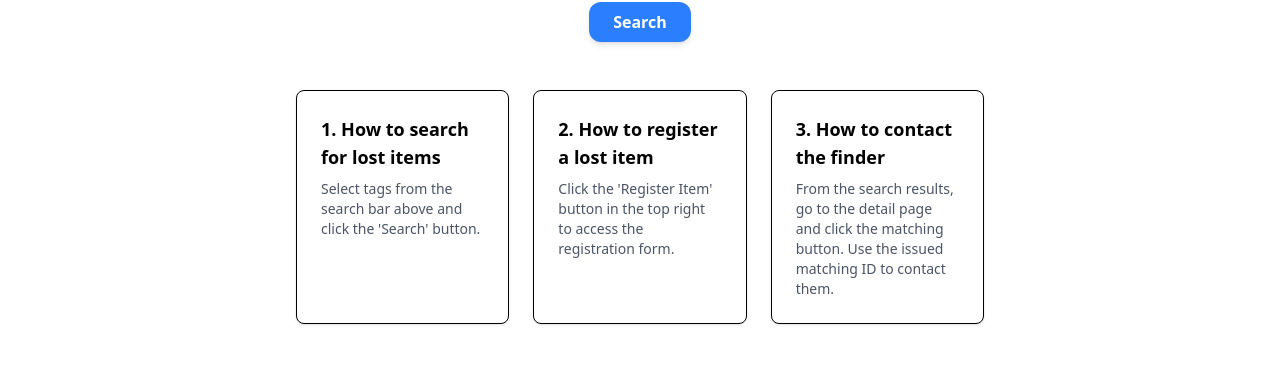
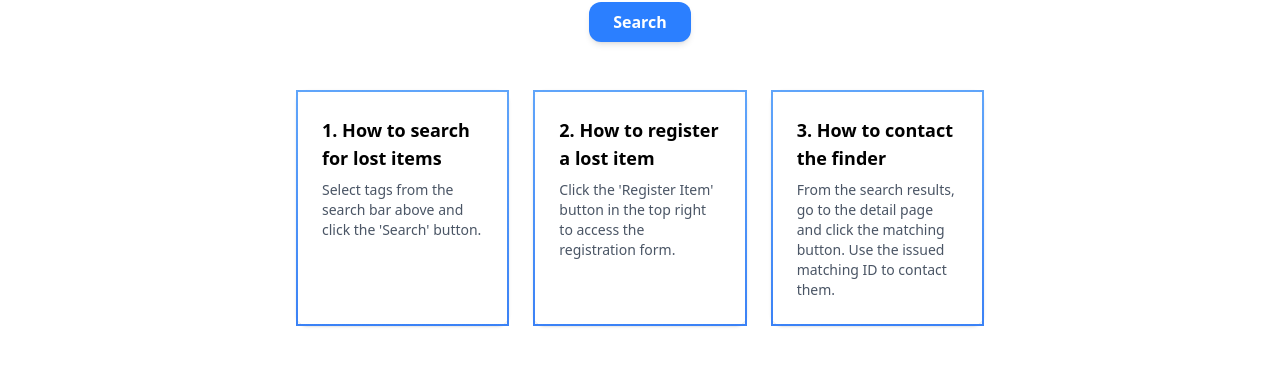
Before and after one commit to RikuRaito/Lost-Found, a React (Vite) app in the folder frontend/: page / in a window 1280 px wide. Shown: the part 438-804 px from the top of the page. Built offline with nearby package versions, Linux system fonts and the light colour scheme; no server answers.

Commit message:
翻訳機能の一部を修正

```diff
--- a/frontend/public/locales/en/translation.json
+++ b/frontend/public/locales/en/translation.json
@@ -38,7 +38,11 @@
     "emailDisc": "This email will be used to contact the item's owner",
     "other": "Other notes",
     "otherPlaceHold": "Enter any necessary information",
-    "submit": "Submit"
+    "submit": "Submit",
+    "completed": "Registering fineshed!",
+    "itemId": "Item ID",
+    "compDesc": "This will be necessary to contact the owner, so please take a screenshot of this page.",
+    "home": "Back to Home"
   },
   "access": {
     "access": "Lost item access",
--- a/frontend/public/locales/ja/translation.json
+++ b/frontend/public/locales/ja/translation.json
@@ -26,6 +26,7 @@
     "desc": "落とし物登録",
     "images": "写真(最大5枚)",
     "notSelected": "選択されていません",
+    "selectFile": "ファイルを選択",
     "itemTags": "落とし物タグ",
     "colorTags": "色タグ",
     "placeTags": "発見場所タグ",
@@ -38,7 +39,11 @@
     "emailDisc": "こちらのメールアドレスを使って落とし物の所有者とコンタクトが可能になります",
     "other": "その他備考等",
     "otherPlaceHold": "必要な情報を入力してください",
-    "submit": "登録"
+    "submit": "登録",
+    "completed": "登録が完了しました",
+    "itemId": "Item ID",
+    "compDesc": "所有者とコンタクトを取るために必ず必要になりますので，この画面のスクリーンショットを撮ってください",
+    "home": "Back to Home"
   },
   "access": {
     "access": "落とし物アクセス",
--- a/frontend/src/pages/Contact.jsx
+++ b/frontend/src/pages/Contact.jsx
@@ -33,9 +33,9 @@ const Contact = () => {
                 console.log('エラーが発生しました')
             }
             const result = await res.json();
-            const { id, email: respEmail } = result;
-            console.log('Report ID:', id, 'Email:', respEmail);
-            setReportId(id);
+            const { inquiry_id, email: respEmail } = result;
+            console.log('Report ID:', inquiry_id, 'Email:', respEmail);
+            setReportId(inquiry_id);
             setReturnedEmail(respEmail);
             setComplete(true);
         } catch (err) {
--- a/frontend/src/pages/NewItems.jsx
+++ b/frontend/src/pages/NewItems.jsx
@@ -35,6 +35,11 @@ const NewItems = () => {
     const [foundPeriod, setFoundPeriod] = useState('AM')
     const [foundTime, setFoundTime] = useState('') //HH
     const { t } = useTranslation();
+
+    const translateTag = (category, tag) => {
+      if (!tag) return '';
+      return t(`tag_values.${category}.${tag}`, { defaultValue: tag });
+    };
 
     const toggle = (value, list, setter) =>
         list.includes(value)
@@ -136,15 +141,15 @@ const NewItems = () => {
       return (
         <main className="p-4">
           <div className="max-w-md mx-auto space-y-4">
-            <h2 className="text-xl font-bold">登録が完了しました！</h2>
-            <p>忘れ物ID: <span className="font-mono">{newItemId}</span></p>
-            <p>メールアドレス: <span className="font-mono">{NewItemEmail}</span></p>
-            <p>所有者とコンタクトを取るために必ず必要になりますので，この画面のスクリーンショットを撮ってください</p>
+            <h2 className="text-xl font-bold">{t('newItems.completed')}</h2>
+            <p>{t('newItems.itemId')}: <span className="font-mono">{newItemId}</span></p>
+            <p>{t('newItems.email')}: <span className="font-mono">{NewItemEmail}</span></p>
+            <p>{t('newItems.comDesc')}</p>
             <button
               onClick={() => navigate('/')}
               className="mt-4 px-4 py-2 bg-blue-500 text-white rounded hover:bg-blue-600"
             >
-              ホームに戻る
+              {t('newItems.home')}
             </button>
           </div>
         </main>
@@ -156,6 +161,7 @@ const NewItems = () => {
                 <h1 className="text-xl font-bold">{t('newItems.desc')}</h1>
                 <label className="block">
                     <span className="text-gray-700">{t('newItems.images')}</span>
+                    {t('newItems.selectFile')}
                     <input
                         type='file'
                         accept='image/*'
@@ -201,7 +207,7 @@ const NewItems = () => {
                                             : 'bg-white text-gray-700 border-gray-300 hover:bg-blue-gray-100'}
                                         `}
                                         >
-                                            {it}
+                                            {translateTag('items', it)}
                                         </button>
                             ))}
                         </div>
@@ -220,7 +226,7 @@ const NewItems = () => {
                                             : 'bg-white text-gray-700 border-gray-300 hover:bg-blue-gray-100'}
                                         `}
                                         >
-                                            {it}
+                                            {translateTag('color', it)}
                                         </button>
                             ))}
                         </div>
@@ -240,7 +246,7 @@ const NewItems = () => {
                                             : 'bg-white text-gray-700 border-gray-300 hover:bg-blue-gray-100'}
                                         `}
                                         >
-                                            {it}
+                                            {translateTag('places', it)}
                                         </button>
                             ))}
                         </div>
--- /dev/null
+++ b/frontend/src/pages/Top.css
@@ -0,0 +1,19 @@
+/* Top.css */
+@keyframes rotate-border {
+  0% {
+    border-image-source: linear-gradient(0deg, #3b82f6, #60a5fa);
+  }
+  100% {
+    border-image-source: linear-gradient(360deg, #3b82f6, #60a5fa);
+  }
+}
+
+.animated-border {
+  position: relative;
+  border: 2px solid transparent;
+  border-radius: 12px;
+  padding: 1.5rem;
+  animation: rotate-border 4s linear infinite;
+  border-image-slice: 1;
+  border-image-source: linear-gradient(0deg, #3b82f6, #60a5fa);
+}
--- a/frontend/src/pages/Top.jsx
+++ b/frontend/src/pages/Top.jsx
@@ -1,6 +1,8 @@
 import React, { useEffect, useState, useRef } from 'react';
 import { useNavigate } from 'react-router-dom';
 import { useTranslation } from 'react-i18next';
+import './Top.css'
+
 
 function Top() {
   const [itemTags, setItemTags] = useState([]);
@@ -266,15 +268,15 @@ function Top() {
         </div>
                 {/* プラットフォーム使い方セクション */}
         <div className="mt-12 flex flex-wrap justify-center gap-6 px-4">
-          <div className="flex-1 max-w-xs p-6 bg-white border rounded-lg shadow">
+          <div className="flex-1 max-w-xs p-6 bg-white animated-border rounded-lg shadow">
             <h3 className="text-lg font-semibold mb-2">{t('how_to.step1.title')}</h3>
             <p className="text-sm text-gray-600">{t('how_to.step1.desc')}</p>
           </div>
-          <div className="flex-1 max-w-xs p-6 bg-white border rounded-lg shadow">
+          <div className="flex-1 max-w-xs p-6 bg-white animated-border rounded-lg shadow">
             <h3 className="text-lg font-semibold mb-2">{t('how_to.step2.title')}</h3>
             <p className="text-sm text-gray-600">{t('how_to.step2.desc')}</p>
           </div>
-          <div className="flex-1 max-w-xs p-6 bg-white border rounded-lg shadow">
+          <div className="flex-1 max-w-xs p-6 bg-white animated-border rounded-lg shadow">
             <h3 className="text-lg font-semibold mb-2">{t('how_to.step3.title')}</h3>
             <p className="text-sm text-gray-600">{t('how_to.step3.desc')}</p>
           </div>
```
Also changed, not shown: 1 other file (tests, documents, lock files or other folders).
